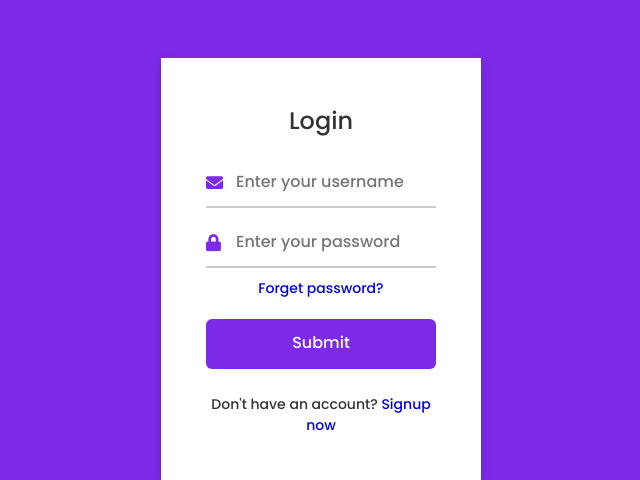
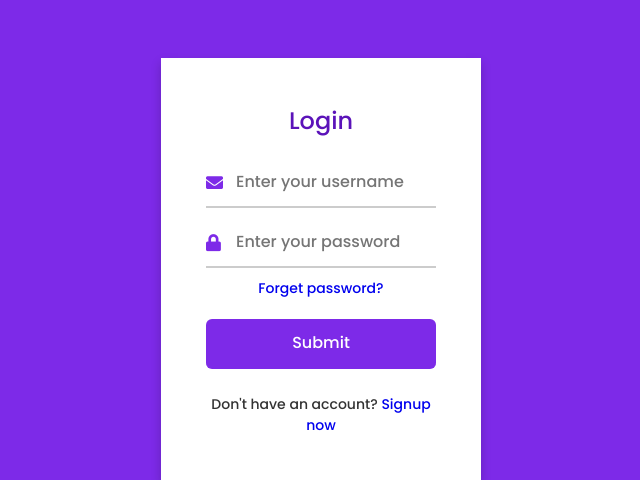
Before and after one commit to varsha-nagle/Quiz-App, a Django app: page /login/ in a window 1280 px wide. Shown: the part 131-611 px from the top of the page, without its empty margins (319-959 px from the left). Run offline with Django 4.2, Linux system fonts and the light colour scheme.

Commit message:
some css modification in title of login & register page

```diff
--- a/QuizMaster/QuizManager/static/login.css
+++ b/QuizMaster/QuizManager/static/login.css
@@ -44,7 +44,7 @@ form .form-content .title {
     position: relative;
     font-size: 24px;
     font-weight: 500;
-    color: #333;
+    color: #5b13b9;
     text-align: center;
     margin-bottom: 20px;
 }
--- a/QuizMaster/QuizManager/static/register.css
+++ b/QuizMaster/QuizManager/static/register.css
@@ -44,7 +44,7 @@ form .form-content .title {
     position: relative;
     font-size: 24px;
     font-weight: 500;
-    color: #333;
+    color: #5b13b9;
     text-align: center;
     margin-bottom: 20px;
 }
--- a/QuizMaster/QuizManager/templates/login.html
+++ b/QuizMaster/QuizManager/templates/login.html
@@ -12,14 +12,14 @@
 <div class="container">
     <form method="POST" action="">
         {% csrf_token %}
-        {% if messages %}
+        <div class="form-content">
+          {% if messages %}
             <ul class="messages">
                 {% for message in messages %}
-                    <li{% if message.tags %} class="{{ message.tags }}"{% endif %}>{{ message }}</li>
+                    <li {% if message.tags %} class="{{ message.tags }}"{% endif %} >{{ message }}</li>
                 {% endfor %}
             </ul>
-        {% endif %}
-        <div class="form-content">
+          {% endif %}
             <div class="login-form">
                 <div class="title">Login</div>
                 <div class="input-boxes">
```
